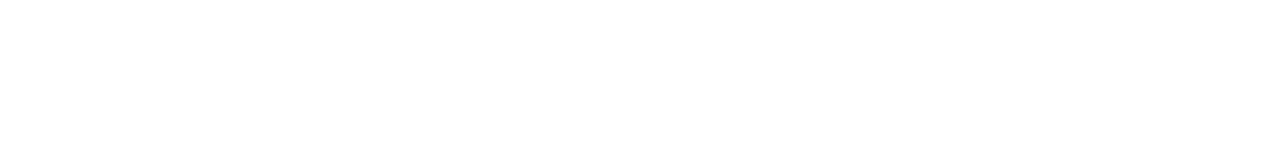
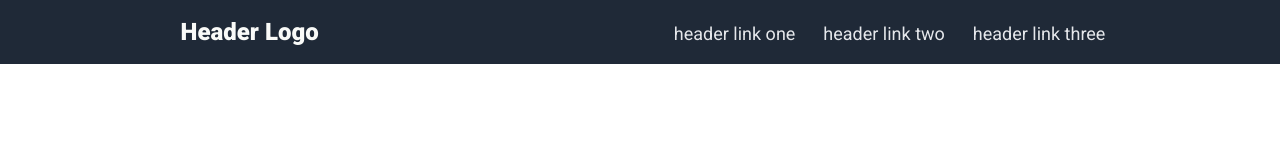
Before and after one commit to SaiKiru/odin-landing-page, a plain HTML site: page index.html in a window 1280 px wide. Drawn offline with Linux system fonts and the light colour scheme.

Commit message:
Add navigation bar

```diff
--- a/index.html
+++ b/index.html
@@ -9,7 +9,19 @@
 </head>
 
 <body>
+  <header id="header">
+    <nav id="nav-bar">
+      <span id="header-logo-text">
+        Header Logo
+      </span>
 
+      <ul id="nav-links">
+        <li><a href="#" class="nav-link">header link one</a></li>
+        <li><a href="#" class="nav-link">header link two</a></li>
+        <li><a href="#" class="nav-link">header link three</a></li>
+      </ul>
+    </nav>
+  </header>
 </body>
 
 </html>
--- a/styles.css
+++ b/styles.css
@@ -0,0 +1,51 @@
+@import url('https://fonts.googleapis.com/css2?family=Roboto:ital,wght@0,100;0,300;0,400;0,500;0,700;0,900;1,100;1,300;1,400;1,500;1,700;1,900&display=swap');
+
+:root {
+    --light: #E5E7EB;
+    --lighter: #F9FAF8;
+    --dark: #1F2937;
+    --blue: #3882f6;
+}
+
+body {
+    margin: 0px;
+    padding: 0px;
+    font-family: Roboto, sans-serif;
+}
+
+#header {
+    background-color: var(--dark);
+}
+
+#nav-bar {
+    display: flex;
+    flex-direction: row;
+    align-items: baseline;
+    justify-content: space-around;
+
+    padding: 18px 0px;
+}
+
+#header-logo-text {
+    font-size: 24px;
+    font-weight: 900;
+    color: var(--lighter);
+    padding-inline: 18px;
+}
+
+#nav-links {
+    margin: 0px;
+    padding: 0px;
+    list-style: none;
+}
+
+#nav-links li {
+    display: inline;
+}
+
+.nav-link {
+    font-size: 18px;
+    color: var(--light);
+    text-decoration: none;
+    padding-inline: 12px;
+}
```
